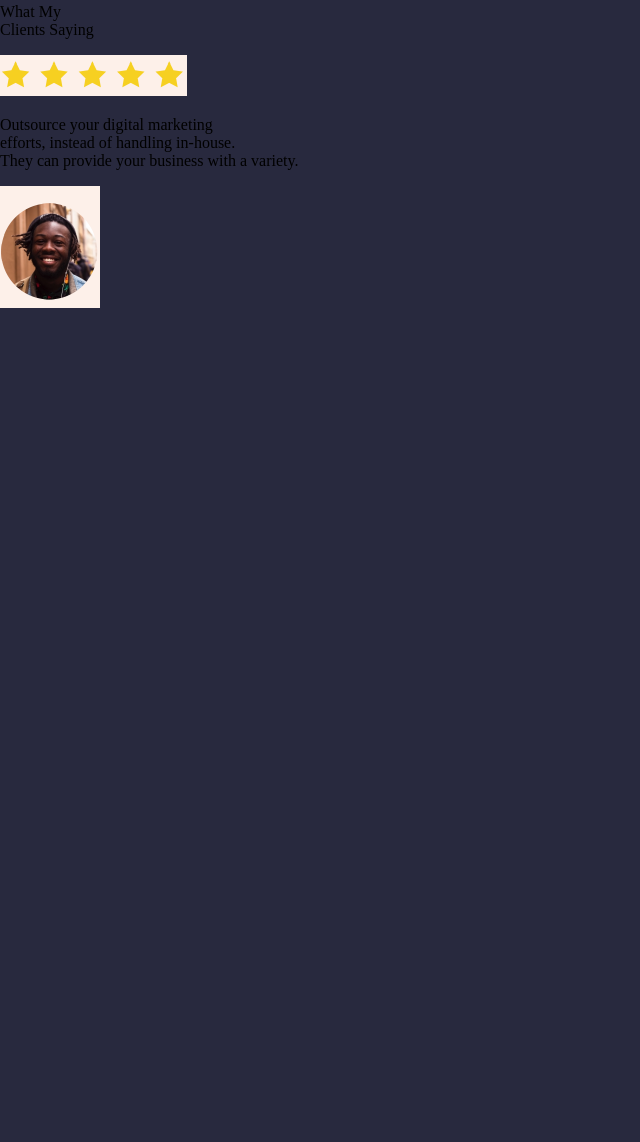
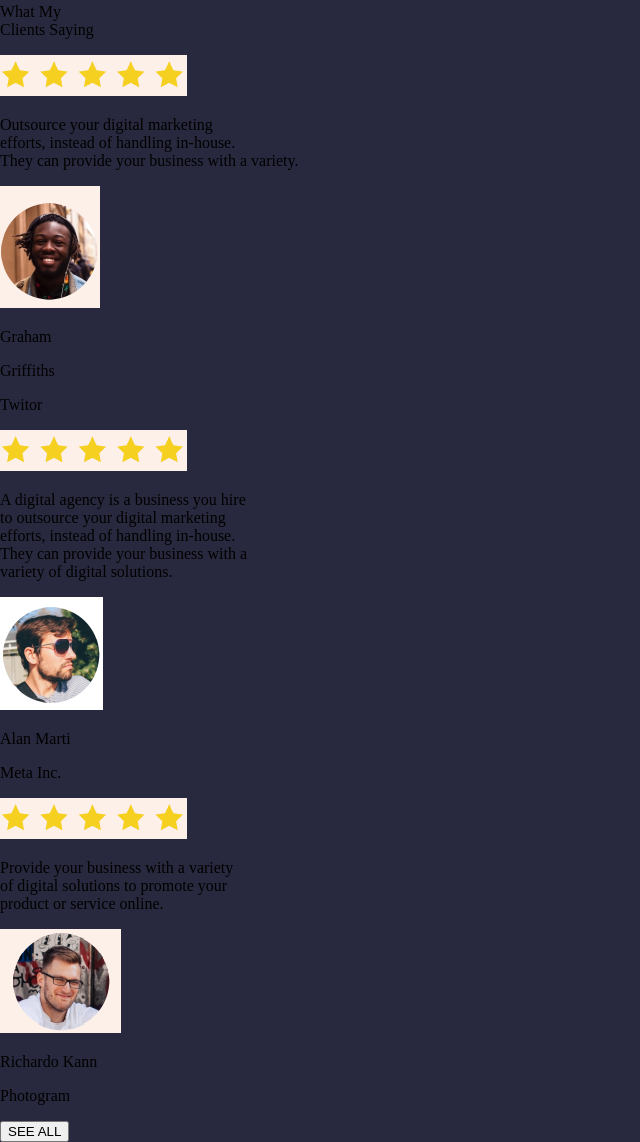
Before and after one commit to K-PPZ/TravailMaisonHTMLCSS, a plain HTML site: page index.html in a window 1280 px wide. Shown: the part 7328-8470 px from the top of the page, without its empty margins (0-640 px from the left). Before the commit the page ends 7640 px from the top, so only its background shows below. Drawn offline with Linux system fonts and the light colour scheme.

Commit message:
HTML and 2IMG

```diff
--- a/index.html
+++ b/index.html
@@ -143,8 +143,33 @@
                     <p>Outsource your digital marketing <br> efforts, instead of handling in-house. <br> They can provide your business with a variety.</p>
                     <div>
                         <img src="img/personne1.PNG" alt="#">
+                        <p>Graham</p>
+                        <p>Griffiths</p>
+                        <p>Twitor</p>
                     </div>
                 </div>
+
+                <div>
+                    <img src="img/etoileNote.PNG" alt="#">
+                    <p>A digital agency is a business you hire <br> to outsource your digital marketing <br> efforts, instead of handling in-house. <br> They can provide your business with a <br> variety of digital solutions.</p>
+                    <div>
+                        <img src="img/personne2.PNG" alt="#">
+                        <p>Alan Marti</p>
+                        <p>Meta Inc.</p>
+                    </div>
+                </div>
+
+                <div>
+                    <img src="img/etoileNote.PNG" alt="#">
+                    <p>Provide your business with a variety <br> of digital solutions to promote your <br> product or service online.</p>
+                    <div>
+                        <img src="img/personne3.PNG" alt="#">
+                        <p>Richardo Kann</p>
+                        <p>Photogram</p>
+                    </div>
+                </div>
+
+                <button>SEE ALL</button>
             </div>
         </main>
 
```
Also changed, not shown: img/personne2.PNG (added), img/personne3.PNG (added).
